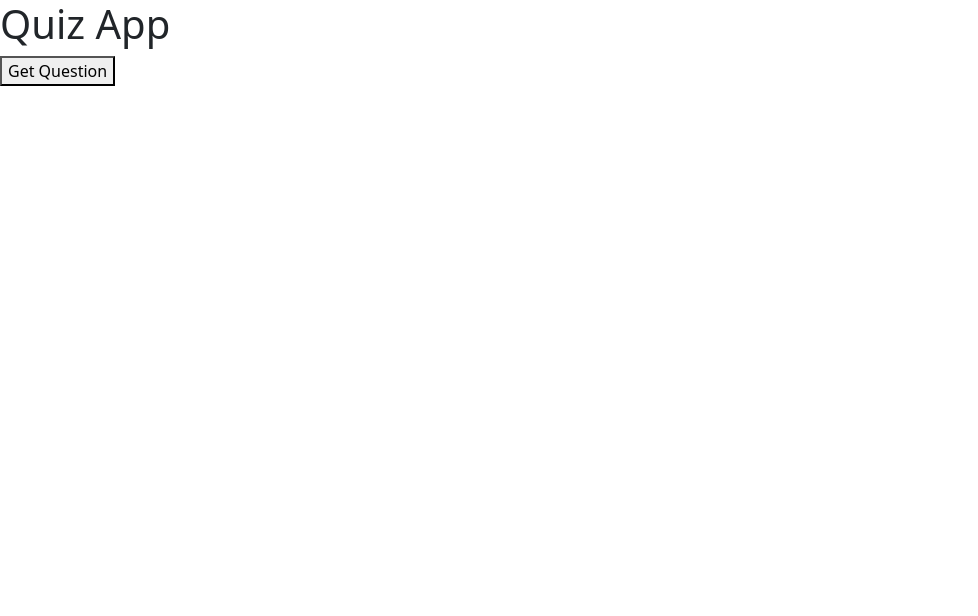
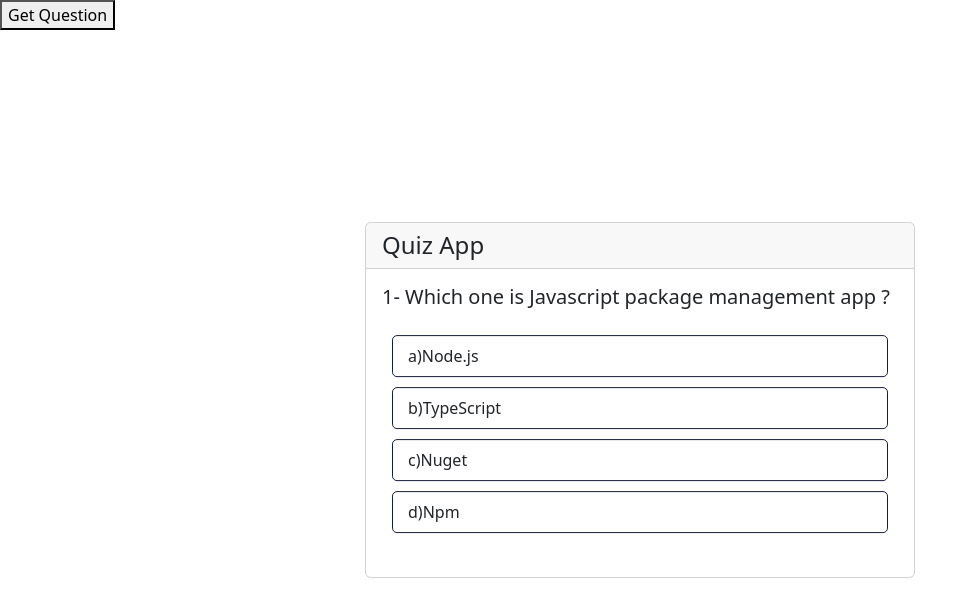
Before and after one commit to emirOksuz180/Software-Quiz-App, a plain HTML site: page index.html in a window 1280 px wide. Both pictures are taken after a click on the button "Get Question". Shown: the whole page, without its empty margins (0-978 px from the left). Drawn offline with nearby package versions, Linux system fonts and the light colour scheme.

Commit message:
Add UI class with showQuestion method to render questions

```diff
--- a/css/style.css
+++ b/css/style.css
@@ -0,0 +1,24 @@
+.app-container {
+  width: 550px;
+  position: absolute;
+  top: 50%;
+  left: 50%;
+  transform: translate(-50% , -50%);
+}
+
+
+.option-list {
+  padding: 18px 10px;
+}
+
+
+.option-list .option {
+
+  border: 1px solid #151d3b;
+  border-radius: 5px;
+  padding: 8px 15px;
+  font-size: 16px;
+  margin-bottom: 10px;
+  cursor: pointer;
+
+}
--- a/index.html
+++ b/index.html
@@ -9,7 +9,17 @@
   <title>Software Quiz App</title>
 </head>
 <body>
-  <h1>Quiz App</h1>
+  <div class="app-container">
+    <div id="quiz-box" class="card">
+      <div id = "header" class="card-header">
+        <h4 class="app-title mb-0">Quiz App</h4>
+      </div>
+      <div id="body">
+
+      </div>
+      <div id="footer"></div>
+    </div>
+  </div>
 
   <button id="btnGetQuestion">Get Question</button>
 
@@ -22,6 +32,7 @@
 
   <script src="js/question.js"></script>
   <script src="js/quiz.js"></script>
+  <script src="js/ui.js"></script>
   <script src="js/app.js"></script>
 </body>
 </html>
--- a/js/app.js
+++ b/js/app.js
@@ -7,6 +7,7 @@ const questionlist = [
 
 
 const quiz = new Quiz(questionlist);
+const ui = new UI();
 
 console.log(quiz);
 
@@ -14,7 +15,7 @@ document.getElementById("btnGetQuestion").addEventListener("click" , function()
 
   if(quiz.questions.length != quiz.questionIndex) {
 
-    console.log(quiz.getQuestions());
+    ui.showQuestion(quiz.getQuestions());
     quiz.questionIndex += 1;
 
   } else {
--- /dev/null
+++ b/js/ui.js
@@ -0,0 +1,38 @@
+function UI() {
+
+  this.quiz_box = document.querySelector("#quiz-box");
+  this.body = document.querySelector("#quiz-box #body");
+
+}
+
+
+UI.prototype.showQuestion = function(question) {
+
+  this.body.innerHTML = "";
+  const cardBody = document.createElement("div");
+  cardBody.classList.add("card-body")
+  const title = document.createElement("h5");
+  title.classList.add("question-title");
+  title.textContent = question.questionText;
+
+  const optionList = document.createElement("div");
+  optionList.classList.add("option-list");
+
+  for(let [key , value] of Object.entries(question.answerOptions)) {
+
+    const option = document.createElement("div");
+    option.classList.add("option");
+
+    const span = document.createElement("span");
+    span.textContent = key + ")" + value;
+
+    option.appendChild(span);
+    optionList.appendChild(option);
+
+  }
+
+  cardBody.appendChild(title);
+  cardBody.appendChild(optionList);
+
+  this.body.appendChild(cardBody);
+}
```
